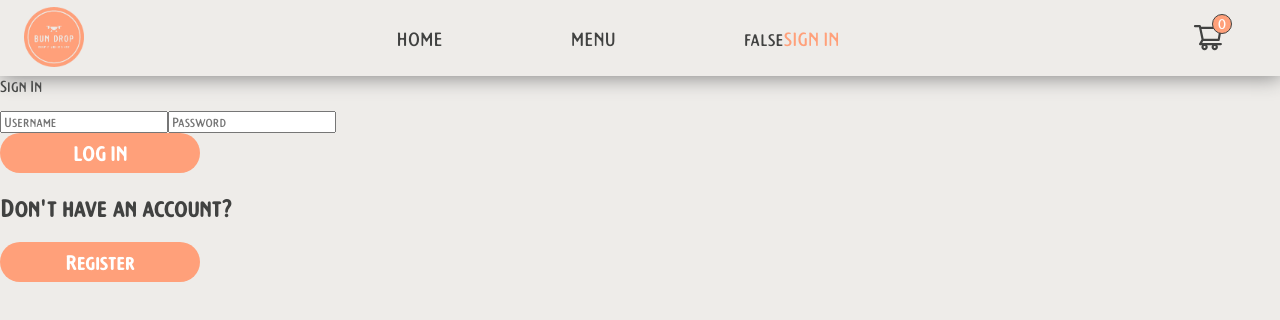
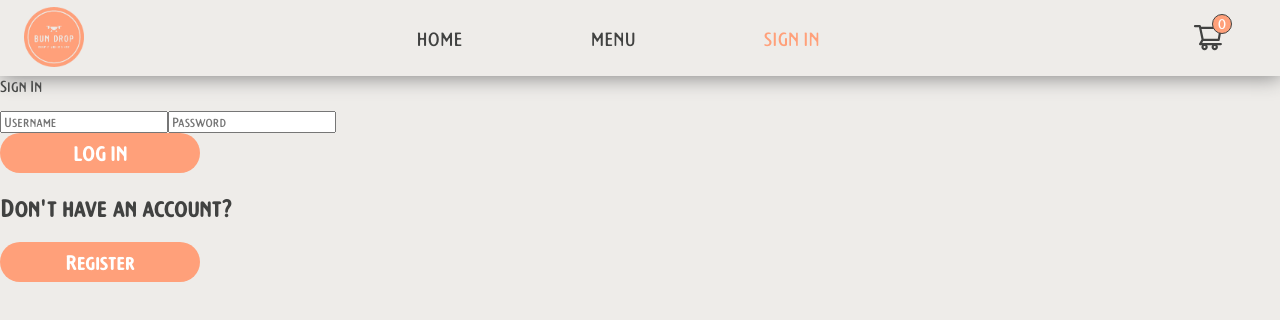
Before and after one commit to JakubMichalski98/bun-drop, a React (Vite) app: page /signin in a window 1280 px wide. Shown: the top 320 px of the page. Built offline with nearby package versions, Linux system fonts and the light colour scheme; data requests are answered from the project's data file; the HTML template or start-up script is replaced by a standard one.

Commit message:
ACTUAL LOGIN STATE BUGFIX FR

```diff
--- a/src/components/navbar/Navbar.jsx
+++ b/src/components/navbar/Navbar.jsx
@@ -71,15 +71,19 @@ function Navbar() {
                         </NavLink>
                     </li>
                     <li>
-                        {isSignedIn.toString()}
-                    { !isSignedIn ? (
+                    {isSignedIn}
+                    {!isSignedIn && <NavLink onClick={handleSignInClick} to='/signin'>
+                        SIGN&nbsp;IN
+                        </NavLink>}
+                    {isSignedIn && <div onClick={handleSignOutClick}>SIGN&nbsp;OUT</div> }
+                    {/* { !isSignedIn ? (
                         <NavLink onClick={handleSignInClick} to='/signin'>
                         SIGN&nbsp;IN
                         </NavLink>
 
                         ) : (
                             <div onClick={handleSignOutClick}>SIGN&nbsp;OUT</div>
-                        )}
+                        )} */}
                     </li>
                 </ul>
 
--- a/src/context/UserContext.jsx
+++ b/src/context/UserContext.jsx
@@ -10,7 +10,7 @@ export function UserProvider({ children }) {
     // SIGN IN
     const [users, setUsers] = useState([]);
     const [userId, setUserId] = useState(JSON.parse(localStorage.getItem('user-id')) || null)
-    const [isSignedIn, setIsSignedIn] = useState(localStorage.getItem('is-signed-in') || false);
+    const [isSignedIn, setIsSignedIn] = useState(JSON.parse(localStorage.getItem('is-signed-in')) || false);
     const [invalidLogin, setInvalidLogin] = useState('');
 
     useEffect(() => {
```
